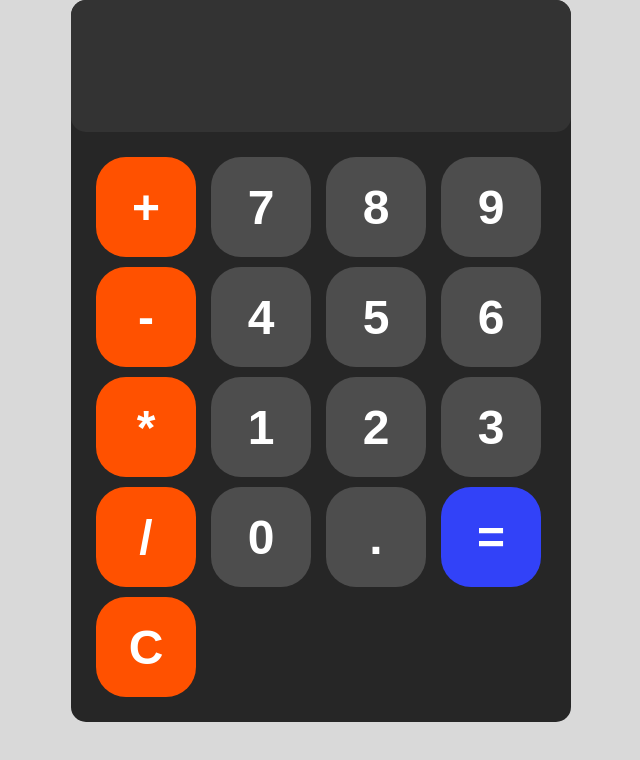
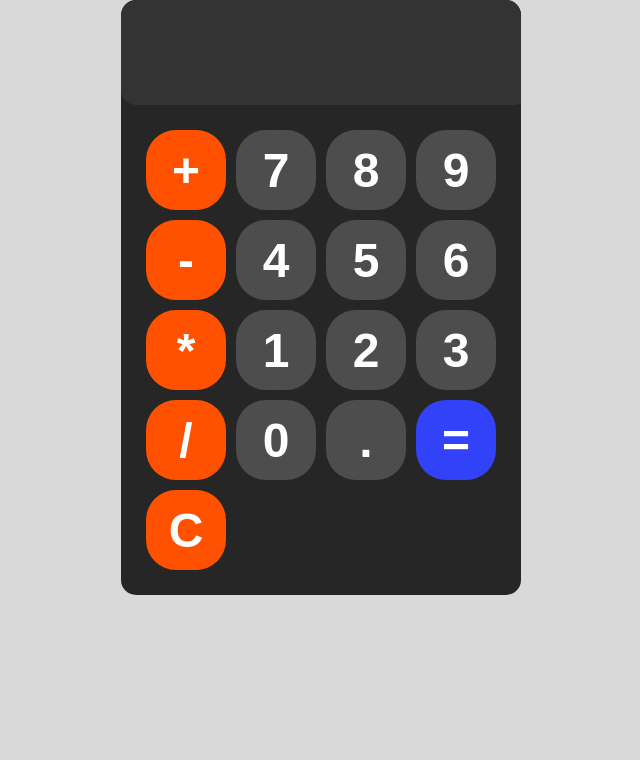
Before and after one commit to eaparra01/web-demo, a plain HTML site: page index.html in a window 1280 px wide. Shown: the whole page, without its empty margins (319-959 px from the left). Drawn offline with Linux system fonts and the light colour scheme.

Commit message:
Update style.css
Changed the size of the app.
- Container
- Display
- Buttons

```diff
--- a/style.css
+++ b/style.css
@@ -14,14 +14,13 @@ body {
     font-family: Arial, Helvetica, sans-serif;
     background-color: hsl(0, 0%, 15%);
     border-radius: 15px;
-    max-width: 500px;
     overflow: hidden;
 }
 
 #display {
     width: 92%;
     padding: 20px;
-    font-size: 5rem;
+    font-size: 3.5rem;
     text-align: left;
     border-radius: 15px;
     border: none;
@@ -40,8 +39,8 @@ body {
 
 /* Set-up the buttons */
 button {
-    width: 100px;
-    height: 100px;
+    width: 80px;
+    height: 80px;
     border-radius: 30px;
     border: none;
     background-color: hsl(0, 0%, 30%);
```
